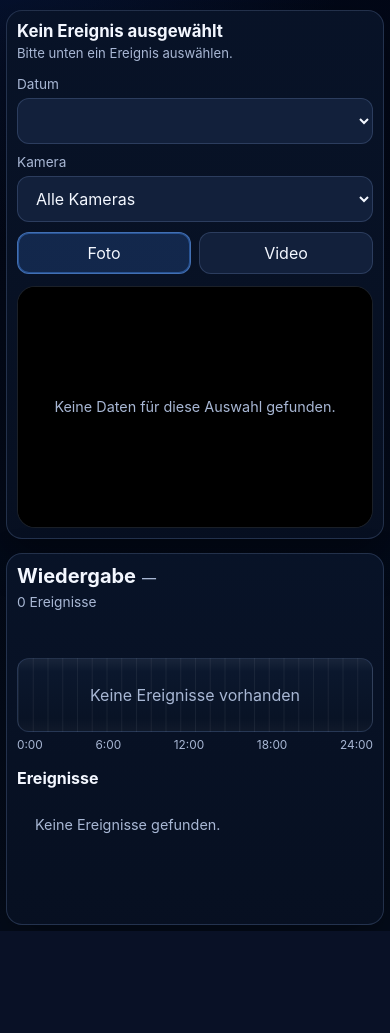
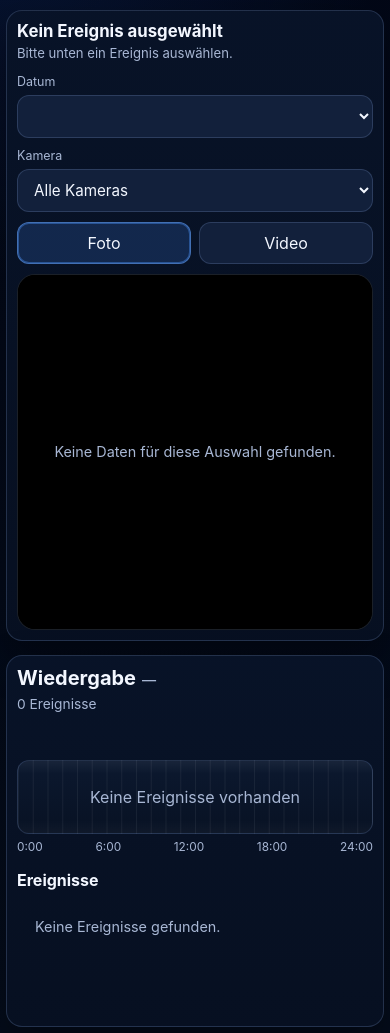
Before and after one commit to BenjiMcKenzie/reolink-timeline-viewer, a FastAPI app: page / in a window 390 px wide. Shown: the part 110-1143 px from the top of the page. Before the commit the page ends 1041 px from the top, so only its background shows below. Run offline with FastAPI, Linux system fonts and the light colour scheme; data that the repository does not hold is empty.

Commit message:
Refactor player panel styles for better layout
Adjusted padding, margins, and layout for player components. Updated media queries for responsive design.

```diff
--- a/app/static/styles.css
+++ b/app/static/styles.css
@@ -110,14 +110,15 @@ select {
 }
 
 .player-panel {
-  padding: 14px;
+  padding: 8px;
 }
 
 .player-topbar {
   display: flex;
   flex-direction: column;
-  gap: 14px;
-  margin-bottom: 12px;
+  gap: 12px;
+  margin-bottom: 10px;
+  padding: 6px 6px 0 6px;
 }
 
 .player-heading {
@@ -139,10 +140,10 @@ select {
 }
 
 .player-actions {
-  display: grid;
-  grid-template-columns: minmax(180px, 220px) minmax(180px, 220px) auto;
-  gap: 12px;
-  align-items: end;
+  display: flex;
+  gap: 10px;
+  align-items: center;
+  flex-wrap: wrap;
 }
 
 .select-wrap {
@@ -159,7 +160,7 @@ select {
 
 .select-wrap select {
   width: 100%;
-  min-width: 0;
+  min-width: 180px;
   border: 1px solid var(--border);
   background: rgba(19, 33, 61, 0.98);
   color: var(--text);
@@ -170,7 +171,6 @@ select {
 .mode-switch {
   display: inline-flex;
   gap: 8px;
-  justify-self: start;
 }
 
 .mode-button {
@@ -199,7 +199,9 @@ select {
 
 .viewer-stage {
   width: 100%;
-  min-height: 540px;
+  height: 70vh;
+  min-height: 500px;
+  max-height: 800px;
   display: flex;
   align-items: center;
   justify-content: center;
@@ -210,8 +212,7 @@ select {
 .viewer-stage video {
   display: block;
   width: 100%;
-  max-width: 100%;
-  max-height: 78vh;
+  height: 100%;
   object-fit: contain;
   background: #000;
 }
@@ -223,7 +224,8 @@ select {
 }
 
 .playback-panel {
-  padding: 14px;
+  padding: 10px;
+  margin-top: -8px;
   position: sticky;
   top: 12px;
 }
@@ -313,7 +315,7 @@ select {
 .timeline-track {
   position: relative;
   width: 100%;
-  height: 120px;
+  height: 140px;
   border: 1px solid var(--border);
   border-radius: 16px;
   overflow: hidden;
@@ -471,20 +473,29 @@ select {
 
   .playback-panel {
     position: static;
+    margin-top: 0;
   }
 }
 
 @media (max-width: 980px) {
   .player-actions {
-    grid-template-columns: 1fr 1fr;
+    flex-direction: column;
+    align-items: stretch;
   }
 
   .mode-switch {
-    grid-column: 1 / -1;
+    width: 100%;
+    display: flex;
+  }
+
+  .mode-button {
+    flex: 1 1 0;
   }
 
   .viewer-stage {
+    height: 52vh;
     min-height: 380px;
+    max-height: 640px;
   }
 }
 
@@ -520,6 +531,10 @@ select {
     padding: 10px;
   }
 
+  .player-topbar {
+    padding: 0;
+  }
+
   .player-camera {
     font-size: 1.05rem;
     line-height: 1.2;
@@ -531,14 +546,29 @@ select {
   }
 
   .player-actions {
-    grid-template-columns: 1fr;
+    flex-direction: column;
     gap: 10px;
   }
 
+  .select-wrap {
+    width: 100%;
+  }
+
+  .select-wrap label {
+    font-size: 0.78rem;
+  }
+
+  .select-wrap select {
+    width: 100%;
+    min-width: 0;
+    padding: 10px 12px;
+    font-size: 0.95rem;
+  }
+
   .mode-switch {
-    grid-column: auto;
     width: 100%;
     display: flex;
+    gap: 8px;
   }
 
   .mode-button {
@@ -548,6 +578,7 @@ select {
   }
 
   .viewer-stage {
+    height: 42vh;
     min-height: 240px;
     max-height: 52vh;
   }
```
